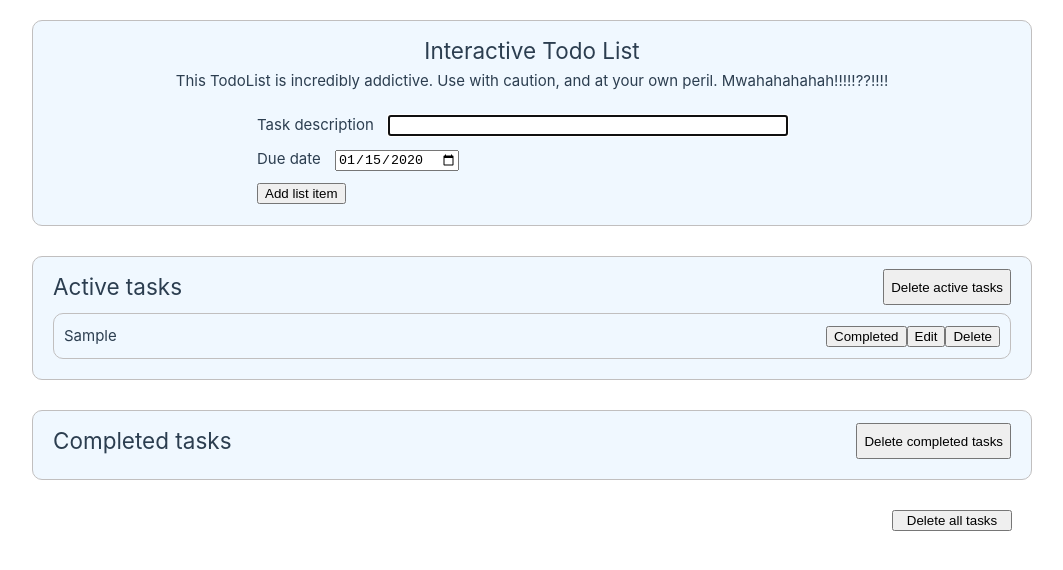
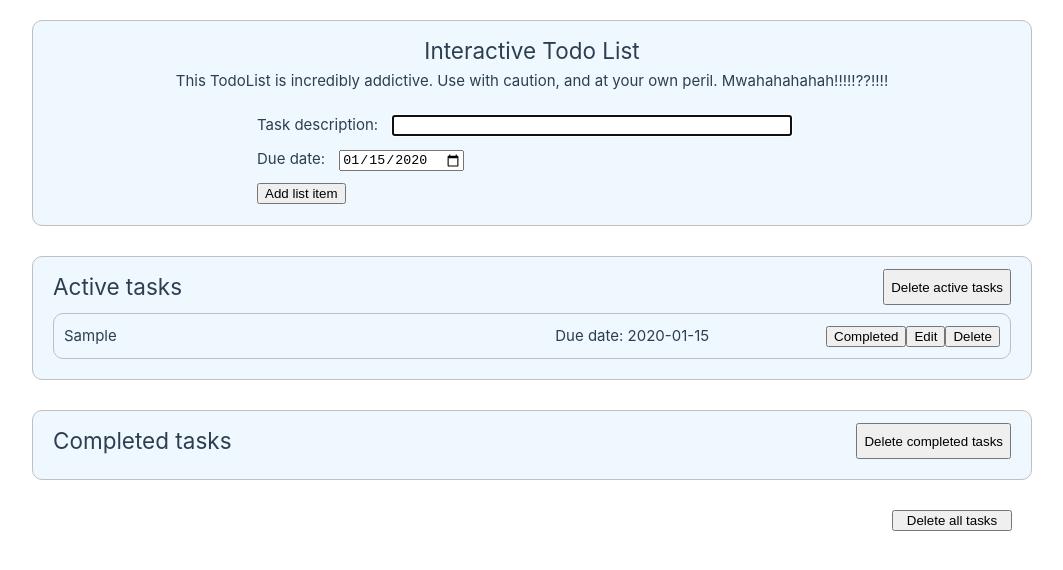
Before and after one commit to yuning-dev/21-todo-list-vue, a Vue app in the folder apps/to-do-list/: page / in a window 1280 px wide. Both pictures are taken after typing "Sample", "2020-01-15" into the empty fields and a click on the button "Add list item". Shown: the top 570 px of the page, without its empty margins (108-1171 px from the left). Built offline with nearby package versions, Linux system fonts and the light colour scheme.

Commit message:
add due dates to tasks; due dates show in different color depending on how close to the deadline

```diff
--- a/apps/to-do-list/src/components/TodoItem.css
+++ b/apps/to-do-list/src/components/TodoItem.css
@@ -7,6 +7,10 @@
     border-radius: 10px;
 }
 
+.taskDescriptionContainer {
+    width: 40%;
+}
+
 .editCompleteIcon {
     margin-left: 5px;
 }
@@ -14,3 +18,11 @@
 .editCompleteIcon:hover {
     cursor: pointer;
 }
+
+.orange {
+    color: orange;
+}
+
+.red {
+    color: red;
+}
--- a/apps/to-do-list/src/components/TodoItem.vue
+++ b/apps/to-do-list/src/components/TodoItem.vue
@@ -1,16 +1,30 @@
 <template>
     <div :class="$style.wrapper">
-        <div v-if="isInEditMode === false">
-            {{ task.description }}
-        </div>
-        <div v-if="isInEditMode === true">
-            <input type="text" v-model="editedTaskDescription" @keyup.enter="editCompleteIconClicked" @blur="editCompleteIconClicked"/>
+        <template v-if="!isInEditMode">
+            <div :class="$style.taskDescriptionContainer">
+                {{ task.description }}
+            </div>
+            <div :class="{ [$style.orange]: isOrange, [$style.red]: isRed }">
+                Due date: {{ task.dueDate }}
+            </div>
+        </template>
+        <template v-else>
+            <div>
+                Task description <input type="text" v-model="editedTaskDescription" />
+            </div>
+            <div v-if="!task.completion">
+                Due date <input type="date" v-model="editedDueDate">
+            </div>
+            <div v-if="task.completion">
+                Due date: {{ task.dueDate }}
+            </div>
             <img src="../../public/checkmark.png" width="16" :class="$style.editCompleteIcon" @click="editCompleteIconClicked">
-        </div>
+        </template>
         <div>
             <button v-if="!task.completion" @click="moveToCompletedButtonClicked" :disabled="isButtonDisabled">Completed</button>
             <button v-if="task.completion" @click="makeActiveButtonClicked">Make active</button>
-            <button @click="editButtonClicked" :disabled="isButtonDisabled">Edit</button>
+            <button v-if="!task.completion" @click="editButtonClicked" :disabled="isButtonDisabled">Edit</button>
+            <button v-if="task.completion" @click="editButtonClicked" :disabled="isButtonDisabled">Edit description</button>
             <button @click="deleteButtonClicked">Delete</button>
         </div>
     </div>
@@ -26,8 +40,11 @@ export default {
     data() {
         return {
             editedTaskDescription: this.task.description,
+            editedDueDate: this.task.dueDate,
             isInEditMode: false,
-            isButtonDisabled: false
+            isButtonDisabled: false,
+            isRed: false,
+            isOrange: false,
         }
     },
     methods: {
@@ -35,10 +52,12 @@ export default {
             this.isButtonDisabled = true
             this.isInEditMode = true
         },
+
         editCompleteIconClicked() {
             this.isInEditMode = false
             this.isButtonDisabled = false
-            this.$emit('updateTask', this.editedTaskDescription, this.task.id)
+            this.updateDueDateColor()
+            this.$emit('updateTask', this.editedTaskDescription, this.editedDueDate, this.task.id)
         },
         deleteButtonClicked() {
             this.$emit('delete', this.task.id)
@@ -48,7 +67,23 @@ export default {
         },
         makeActiveButtonClicked() {
             this.$emit('moveToActive', this.task.id)
-        }
+        },
+        updateDueDateColor() {
+            const deadline = Date.parse(this.editedDueDate)
+            const timeNow = Date.now()
+            const dateNow = timeNow - (timeNow % 86400000)
+            const daysToDeadline = (deadline - dateNow) /1000/60/60/24
+            if (daysToDeadline <= 0) {
+                this.isRed = true
+                console.log('red')
+            } else if (daysToDeadline <= 1) {
+                this.isOrange = true
+                console.log('orange')
+            } else {
+                this.isRed = false
+                this.isOrange = false
+            }
+        },
     },
 }
 </script>
--- a/apps/to-do-list/src/pages/TodoList/TodoList.vue
+++ b/apps/to-do-list/src/pages/TodoList/TodoList.vue
@@ -10,11 +10,11 @@
             </p>
             <div :class="$style.addItemContainer">
                 <label>
-                    Task description
+                    Task description:
                     <input type="text" :class="$style.addItemField" v-model="newTaskDescription" @keyup.enter="addListItem" ref="taskDescriptionInput"/>
                 </label>
                 <label>
-                    Due date
+                    Due date:
                     <input type="date" :class="$style.dueDate" v-model="newTaskDueDate" />
                 </label>
                 <label>
@@ -32,7 +32,7 @@
                 <button @click="deleteActiveTasks">Delete active tasks</button>
             </div>
             <template v-for="task in activeTasksList">
-                <TodoItem :task="task" @delete="deleteTaskItem" @updateTask="updateTaskDescription" @moveToCompleted="findTaskToMoveToCompleted" />
+                <TodoItem :task="task" @delete="deleteTaskItem" @updateTask="updateTaskDescriptionAndDueDate" @moveToCompleted="findTaskToMoveToCompleted" />
             </template>
         </section>
         <section :class="[$style.completedTasksSection, $style.card]">
@@ -43,7 +43,7 @@
                 <button @click="deleteCompletedTasks">Delete completed tasks</button>
             </div>
             <template v-for="task in completedTasksList">
-                <TodoItem :task="task" @delete="deleteTaskItem" @updateTask="updateTaskDescription" @moveToActive="findTaskToMoveToActive"/>
+                <TodoItem :task="task" @delete="deleteTaskItem" @updateTask="updateTaskDescriptionAndDueDate" @moveToActive="findTaskToMoveToActive"/>
             </template>
         </section>
         <section>
@@ -83,6 +83,11 @@ export default {
             fetchedTasks: [],
         }
     },
+    // mounted() {
+    //     const timeNow = new Date()
+    //     console.log(timeNow.toString())
+    //     this.newTaskDueDate.min = timeNow.toString()
+    // },
     computed: {
         activeTasksList() {
             let activeTasksList = []
@@ -111,7 +116,8 @@ export default {
                 description: this.newTaskDescription,
                 dueDate: this.newTaskDueDate,
                 id: this.newTaskId,
-                completion: this.isCompleted
+                completion: this.isCompleted,
+                daysToDeadline: this.getDaysUntilDeadline()
             }
             if (this.newTaskDescription !== '') {
                 this.taskList.push(task)
@@ -119,6 +125,7 @@ export default {
                 this.newTaskDescription = ''
             }
             this.focusAddTaskDescriptionInput()
+            this.getDaysUntilDeadline()
 
             // axios.get - read some data, must be idempotent - kinda like a pure function where you avoid side effects in the database.
             //   Doesn't have a body
@@ -134,11 +141,7 @@ export default {
         focusAddTaskDescriptionInput() {
             this.$refs.taskDescriptionInput.focus()
         },
-        // getCurrentDate() {
-        //     let today = new Date()
-        //     return today
-        // },
-        updateTaskDescription(updatedDescription, id) {
+        updateTaskDescriptionAndDueDate(updatedDescription, updatedDueDate, id) {
             const taskToUpdate = this.taskList.find((task) => {
                 if (task.id === id) {
                     return true
@@ -146,6 +149,7 @@ export default {
                 return false
             })
             taskToUpdate.description = updatedDescription
+            taskToUpdate.dueDate = updatedDueDate
         },
         deleteTaskItem(id) {
             const taskListWithTaskRemoved = this.taskList.filter((task) => {
@@ -196,6 +200,13 @@ export default {
         deleteAllTasks() {
             this.taskList = []
         },
+        getDaysUntilDeadline() {
+            const deadline = Date.parse(this.newTaskDueDate)
+            const timeNow = Date.now()
+            const dateNow = timeNow - (timeNow % 86400000)
+            const daysToDeadline = (deadline - dateNow) /1000/60/60/24
+            return daysToDeadline
+        },
     },
 }
 </script>
```
